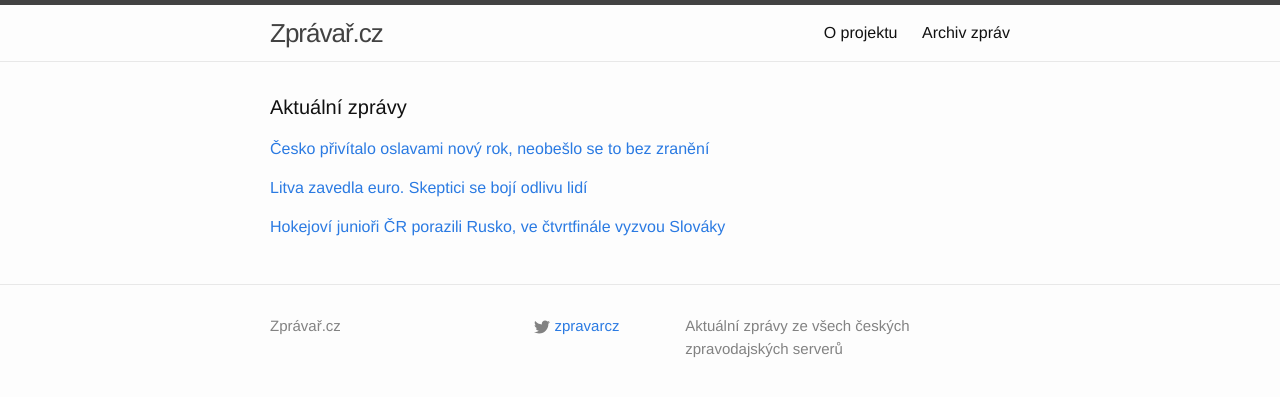
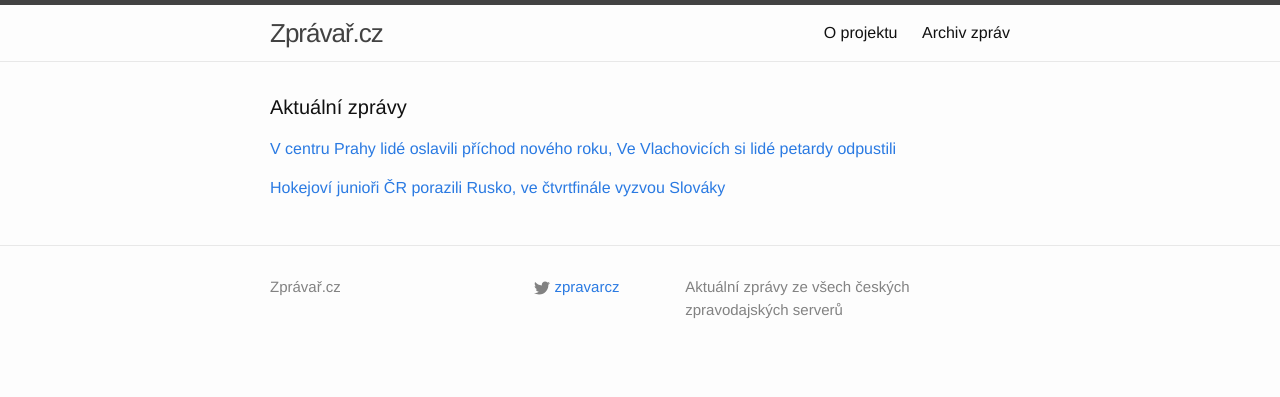
Before and after one commit to adliska/zpravar, a Jekyll site: the page built from index.html, in a window 1280 px wide. Shown: the top 397 px of the page. Built offline with Jekyll 4.4.1, drawn with Linux system fonts in a browser that asks for light colours.

Commit message:
zpravar news update

```diff
--- a/index.html
+++ b/index.html
@@ -5,23 +5,17 @@ layout: default
 <div class="home">
     <h1 class="page-heading">Aktuální zprávy</h1>
 
-<p><a href="javascript:;" onclick="toggle_visibility('zpravy0')">Česko přivítalo oslavami nový rok, neobešlo se to bez zranění</a></p>
+<p><a href="javascript:;" onclick="toggle_visibility('zpravy0')">V centru Prahy lidé oslavili příchod nového roku, Ve Vlachovicích si lidé petardy odpustili</a></p>
 <div id="zpravy0" style="display:none">
 <ul>
+<li><a href=http://www.ceskenoviny.cz/zpravy/zpravy/v-centru-prahy-lide-oslavili-prichod-noveho-roku-ve-vlachovicich-si-lide-petardy-odpustili/1163938>V centru Prahy lidé oslavili příchod nového roku, Ve Vlachovicích si lidé petardy odpustili - www.ceskenoviny.cz</a></li>
 <li><a href=http://www.novinky.cz/domaci/357569-cesko-privitalo-oslavami-novy-rok-neobeslo-se-to-bez-zraneni.html>Česko přivítalo oslavami nový rok, neobešlo se to bez zranění - www.novinky.cz</a></li>
 <li><a href=http://www.lidovky.cz/je-tu-rok-2015-v-praze-bouchaly-petardy-jiz-od-brzkeho-vecera-p39-/zpravy-domov.aspx?c=A150101_005239_ln_domov_mpr>Je tu rok 2015. V Praze bouchaly petardy již od brzkého večera  - www.lidovky.cz</a></li>
 <li><a href=http://www.ceskenoviny.cz/zpravy/zpravy/v-ulicich-v-centru-prahy-lide-slavi-prichod-noveho-roku/1163938>V ulicích v centru Prahy lidé slaví příchod nového roku - www.ceskenoviny.cz</a></li>
 <li><a href=http://www.novinky.cz/domaci/357569-cesko-vita-oslavami-novy-rok-jsou-uz-prvni-zraneni.html>Česko vítá oslavami nový rok, jsou už první zranění - www.novinky.cz</a></li>
 </ul>
-</div><p><a href="javascript:;" onclick="toggle_visibility('zpravy1')">Litva zavedla euro. Skeptici se bojí odlivu lidí</a></p>
+</div><p><a href="javascript:;" onclick="toggle_visibility('zpravy1')">Hokejoví junioři ČR porazili Rusko, ve čtvrtfinále vyzvou Slováky</a></p>
 <div id="zpravy1" style="display:none">
-<ul>
-<li><a href=http://echo24.cz/a/wacyN>Litva zavedla euro. Skeptici se bojí odlivu lidí - echo24.cz</a></li>
-<li><a href=http://ekonomika.idnes.cz/litva-prijala-euro-je-devatenactym-clenem-eurozony-fxv-/eko_euro.aspx?c=A150101_002541_eko_euro_jav>V Litvě se začalo platit eurem, od půlnoci je členem eurozóny - ekonomika.idnes.cz</a></li>
-<li><a href=http://www.financninoviny.cz/zpravodajstvi/zpravy/litva-je-od-dnesniho-dne-19-clenem-eurozony/1163951>Litva je od dnešního dne 19. členem eurozóny - www.financninoviny.cz</a></li>
-</ul>
-</div><p><a href="javascript:;" onclick="toggle_visibility('zpravy2')">Hokejoví junioři ČR porazili Rusko, ve čtvrtfinále vyzvou Slováky</a></p>
-<div id="zpravy2" style="display:none">
 <ul>
 <li><a href=http://www.sportovninoviny.cz/zpravy/hokejovi-juniori-cr-porazili-rusko-ve-ctvrtfinale-vyzvou-slovaky/1163541>Hokejoví junioři ČR porazili Rusko, ve čtvrtfinále vyzvou Slováky - www.sportovninoviny.cz</a></li>
 <li><a href=http://www.rozhlas.cz/_zprava/hokejova-dvacitka-porazila-na-ms-rusko-41-ve-ctvrtfinale-vyzve-slovensko--1438421>Hokejová dvacítka porazila na MS Rusko 4:1, ve čtvrtfinále vyzve Slovensko - www.rozhlas.cz</a></li>
```
